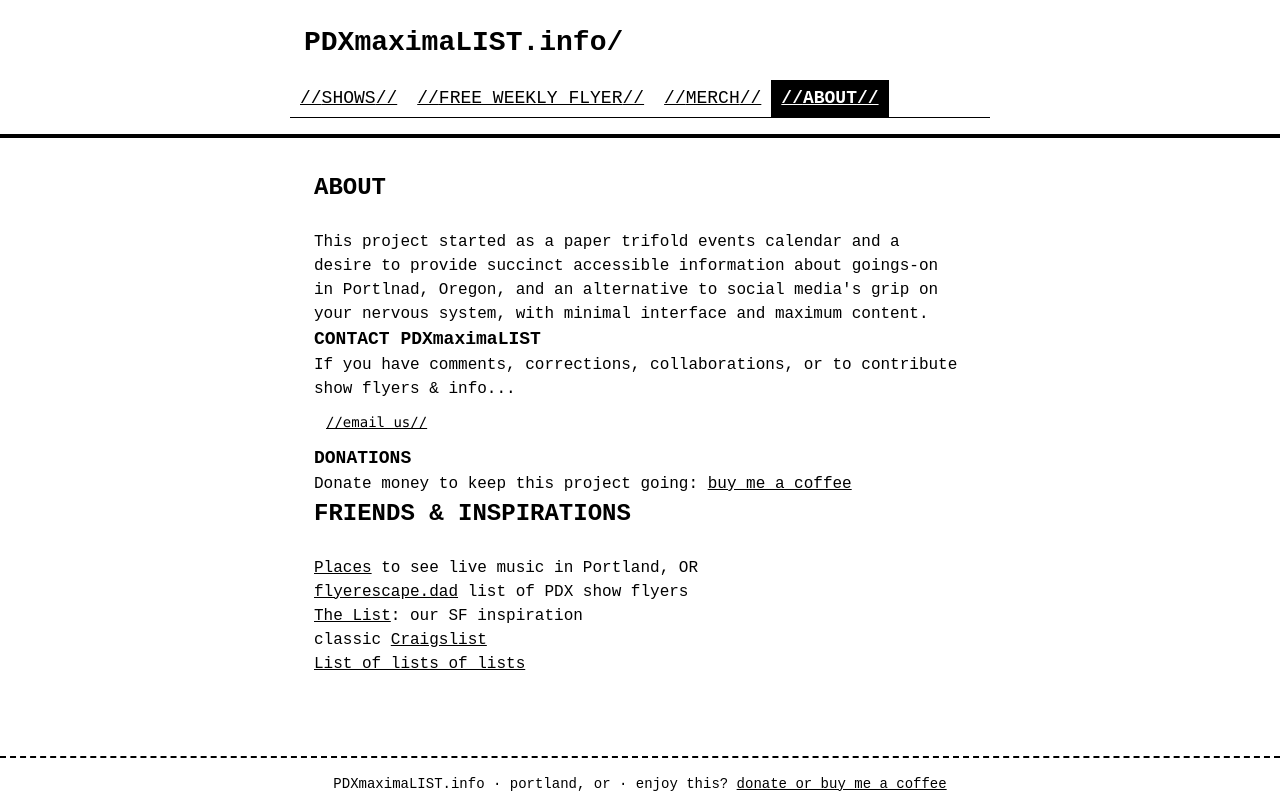
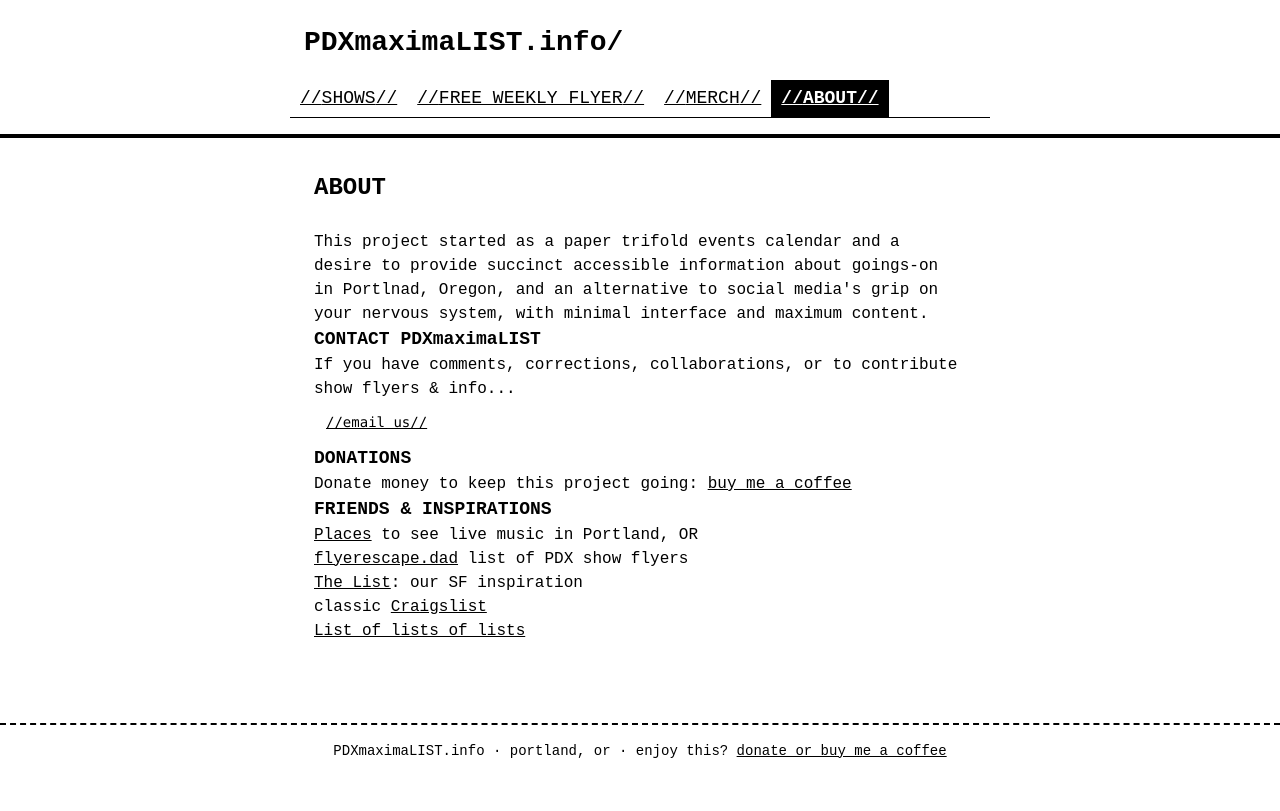
Before and after one commit to zzomatic/pdxmaximalist-web, a Next.js app: page /about in a window 1280 px wide. Built offline with nearby package versions, Linux system fonts and the light colour scheme; no server answers.

Commit message:
changed products

```diff
--- a/app/about/page.tsx
+++ b/app/about/page.tsx
@@ -25,7 +25,7 @@ export default function AboutPage() {
         Donate money to keep this project going: <a href="https://buymeacoffee.com/xomatic.studio" target="_blank" rel="noopener noreferrer">buy me a coffee</a>
       </p>
 
-      <h2 className="text-[24px] font-bold font-mono mb-6">FRIENDS & INSPIRATIONS</h2>
+      <h2 className="text-[18px] font-bold font-mono">FRIENDS & INSPIRATIONS</h2>
       <ul>
           <li><a href='/places'>Places</a> to see live music in Portland, OR</li>
           <li><a href="https://flyerescape.dad" target="_blank" rel="noopener noreferrer">flyerescape.dad</a> list of PDX show flyers</li>
```
